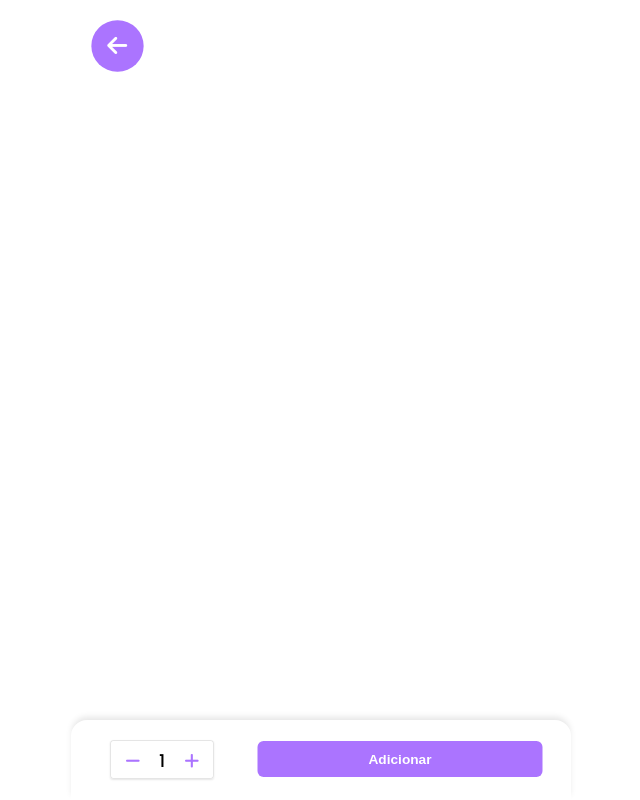
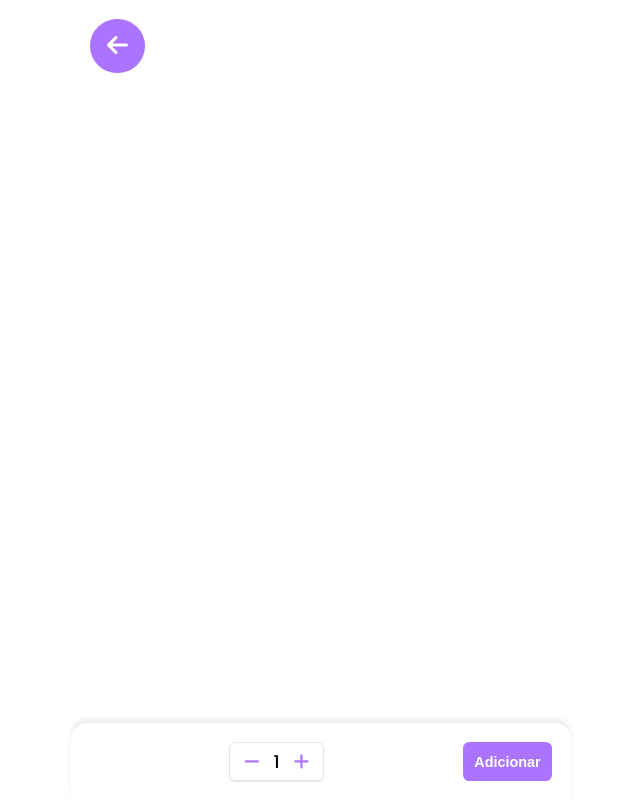
Before and after one commit to robertovmartins/sevenpods, a website: page detail.html in a window 1280 px wide. Shown: the whole page, without its empty margins (319-959 px from the left). Drawn offline with Linux system fonts and the light colour scheme.

Commit message:
Update detail.css

```diff
--- a/assets/css/detail.css
+++ b/assets/css/detail.css
@@ -20,7 +20,6 @@
 
 button {
         cursor: pointer;
-        transform: scale(.95);
 }
 
 main {
@@ -133,33 +132,34 @@
         outline: 0;
 }
 
-.add button {
+#add-to-cart {
         background-color: var(--color4);
         border: none;
         padding: .7rem;
         font-size: .9rem;
         font-weight: 600;
         font-family: 'Popins', sans-serif;
-        width: 55vw;
         border-radius: .4rem;
-        margin: 1rem 5vw 2rem auto;
+        margin: 0;
         color: white;
+        width: 100%;
 }
 
-.add button:active {
+#add-to-cart:active {
         background-color: var(--color5);
 }
 
 .quantidade {
-        margin: 1rem auto 2rem 5vw;
-        ;
-        width: auto;
-        height: 1.8rem;
-        padding: .4rem .5rem .1rem .5rem;
+        margin: 0;
+        align-items: center;
+        width: fit-content;
+        display: flex;
+        justify-content: space-between;
+        padding: 0 0.5rem;
         font-size: 1.1rem;
-        border-radius: .2rem;
+        border-radius: 0.4rem;
         box-shadow: 0 1px 2px rgba(0, 0, 0, 0.1);
-        border: .1px solid rgba(0, 0, 0, 0.1);
+        border: 0.1px solid rgba(0, 0, 0, 0.1);
 }
 
 .quantidade i {
@@ -190,6 +190,9 @@
         width: 100%;
         display: flex;
         justify-content: space-between;
+        padding: 1.2rem;
+        box-sizing: border-box;
+        gap: 1rem;
 }
 
 ::-webkit-scrollbar {
@@ -209,13 +212,4 @@
         footer {
                 width: 500px;
         }
-
-        .add button {
-                max-width: 300px;
-                margin: 1.3rem 1.3rem 1.3rem 1.1rem;
-        }
-
-        .quantidade {
-                margin: 1.3rem 0 1.3rem 1.3rem;
-        }
 }
```
